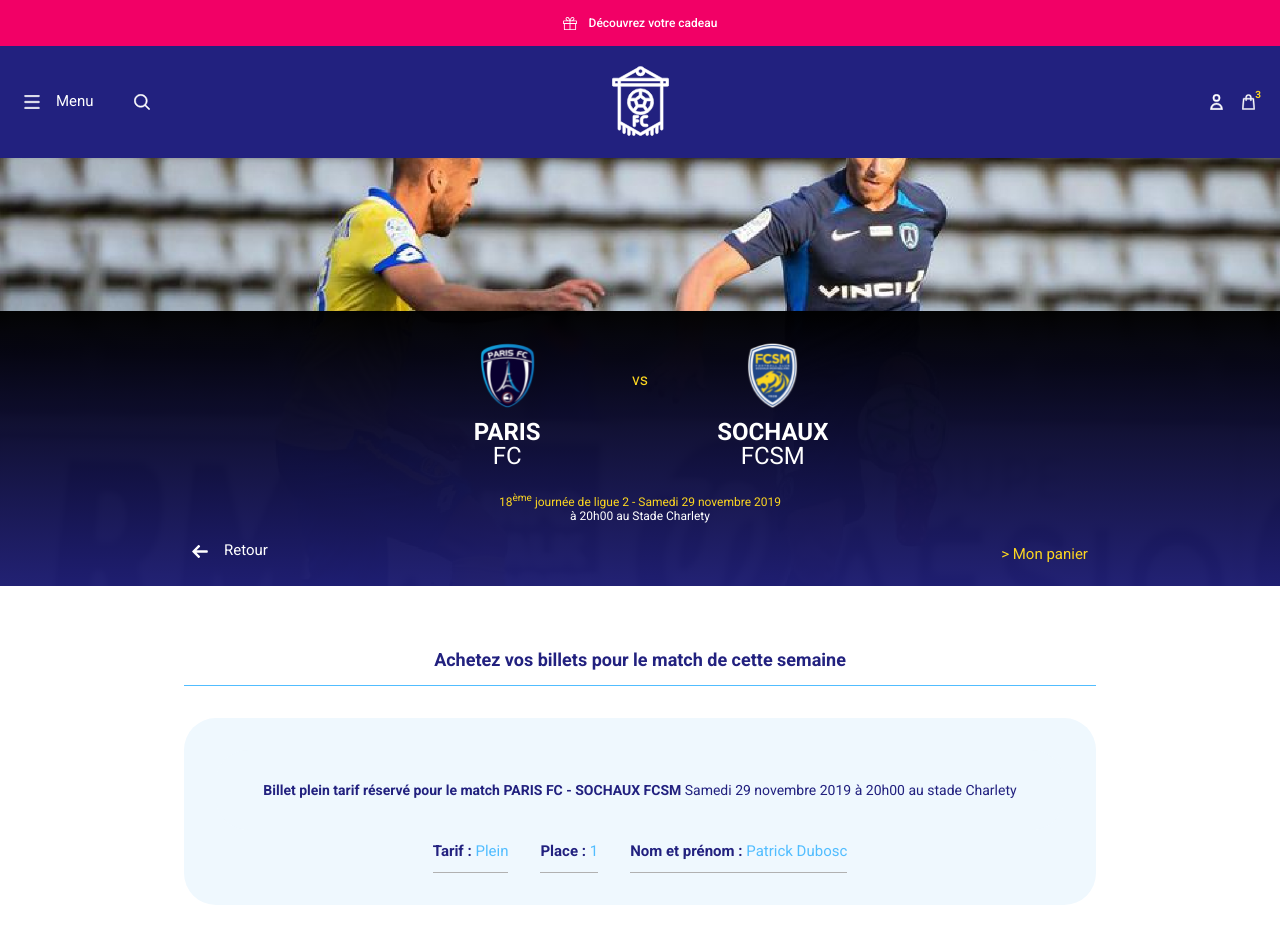
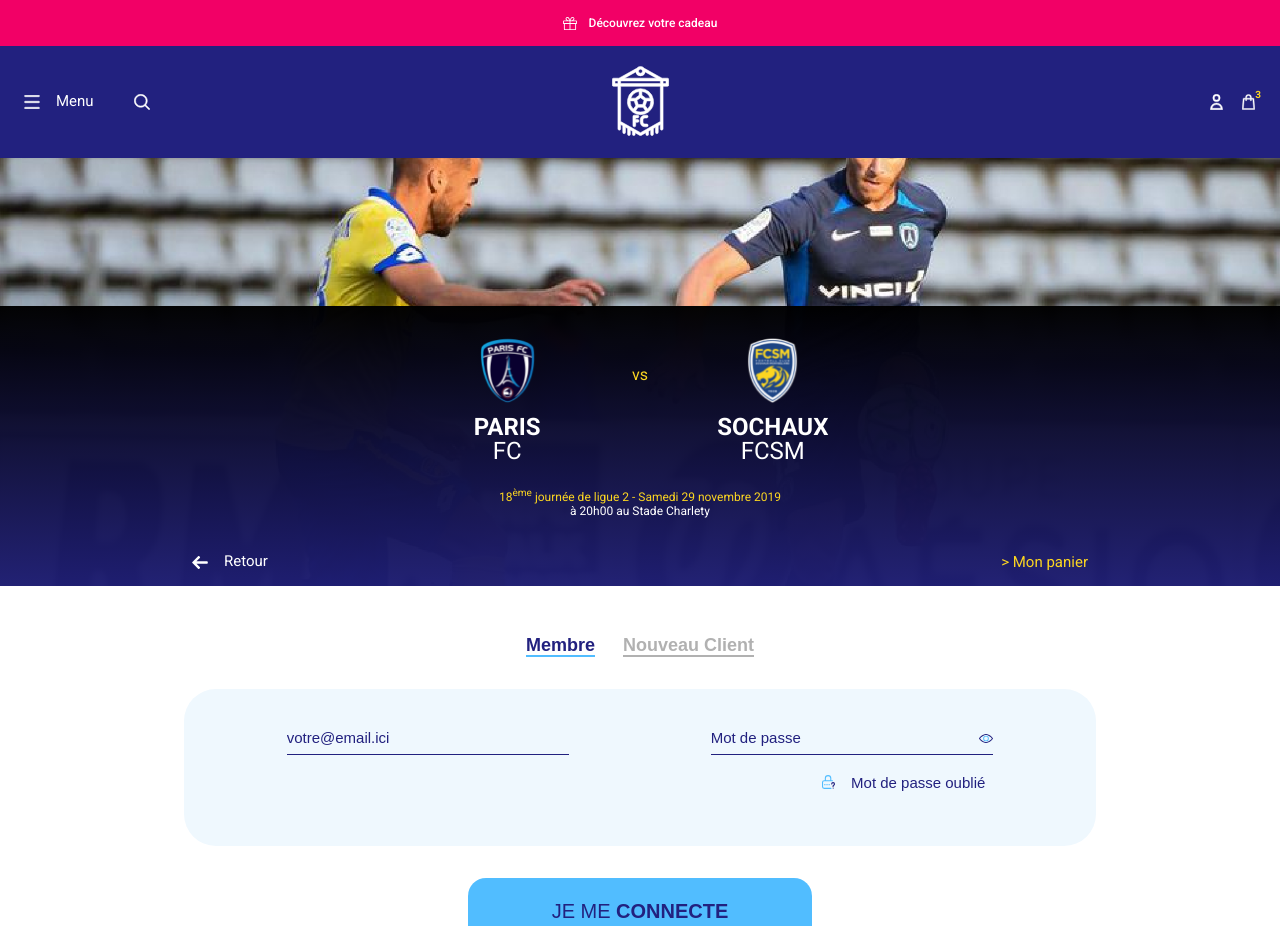
Before and after one commit to HiD3f/Ticketchainer, an Angular app: page / in a window 1280 px wide. Shown: the top 926 px of the page. Built offline with nearby package versions, Linux system fonts and the light colour scheme.

Commit message:
login completed

```diff
--- a/src/app/app.component.html
+++ b/src/app/app.component.html
@@ -281,7 +281,8 @@
 
     </div> -->
 
-    <div class="medium-container">
+
+    <!-- <div class="medium-container">
 
       <div class="bloc-title">
         <h2>Achetez vos billets pour le match de cette semaine</h2>
@@ -335,6 +336,64 @@
         <button class="cta-primary">Récapitulatif <b>je finalise</b></button>
       </div>
 
+    </div> -->
+
+    <div class="medium-container">
+
+      <div class="choice-mode-bloc">
+        <button class="choice-btn express-choice active">
+          <span class="choice-btn-label">
+            Membre
+          </span>
+        </button>
+        <button class="choice-btn place-choice">
+          <span class="choice-btn-label">
+            Nouveau Client
+          </span>
+        </button>
+      </div>
+
+      <div class="identification-bloc">
+
+        <form action="">
+          <div class="container">
+            <div class="form-input-group">
+              <div class="input-text">
+                <input class="input" type="mail" placeholder="votre@email.ici">
+              </div>
+            </div>
+
+            <div class="form-input-group">
+              <div class="input-text">
+                <input class="input" type="password" placeholder="Mot de passe">
+                <i class="svgicon icon-view s-icon"></i>
+              </div>
+              <div class="txt-right">
+                <button class="forgot-password-btn btn dark-txt-btn">
+                  <i class="btn-icon svgicon icon-forgot s-icon"></i>
+                  <div class="btn-label">Mot de passe oublié</div>
+                </button>
+              </div>
+            </div>
+
+          </div>
+
+
+
+        </form>
+
+
+
+      </div>
+
+      <div class="relative-container txt-center only-desktop">
+        <button class="cta-primary">Je me <b>connecte</b></button>
+      </div>
+
+      <div class="absolute-container only-mobile">
+        <button class="cta-primary">Je me <b>connecte</b></button>
+      </div>
+
     </div>
 
   </div>
--- a/src/app/app.component.scss
+++ b/src/app/app.component.scss
@@ -110,6 +110,12 @@ $gold : #FCD621;
     &.icon-expand{
         background-image: url('/assets/icons/expand.svg');
     }
+    &.icon-view{
+        background-image: url('/assets/icons/view.svg');
+    }
+    &.icon-forgot{
+        background-image: url('/assets/icons/forgot.svg');
+    }
 
     &.icon-football{
         background-image: url('/assets/icons/football.svg');
@@ -122,6 +128,11 @@ $gold : #FCD621;
     cursor: pointer;
     padding: 8px;
     position: relative;
+    color: white;
+
+    &.dark-txt-btn{
+        color: $darkblue;
+    }
 
     .btn-icon{
         float: left;
@@ -130,7 +141,7 @@ $gold : #FCD621;
         margin-left: 16px;
         font-size: 15px;
         line-height: 15px;
-        color: white;
+
     }
     .btn-minilabel{
         position: absolute;
@@ -241,6 +252,10 @@ $gold : #FCD621;
     text-align: center;
 }
 
+.txt-right{
+    text-align: right;
+}
+
 .nowrap{
     white-space: nowrap;
 }
@@ -311,6 +326,7 @@ $gold : #FCD621;
     }
 
     .input-text{
+        position: relative;
 
         .input {
             background: none;
@@ -328,6 +344,12 @@ $gold : #FCD621;
             &::placeholder{
                 color: $darkblue;
             }
+        }
+
+        .svgicon {
+            position: absolute;
+            bottom: 10px;
+            right: 0;
         }
 
     }
@@ -412,6 +434,7 @@ $gold : #FCD621;
     display: flex;
     flex-direction: column;
     justify-content: flex-end;
+    position: relative;
 
     @include min-md(){
         background-position: center;
@@ -421,7 +444,8 @@ $gold : #FCD621;
         background: linear-gradient(rgba(0,0,0,0.98), rgba(34,33,127,0.98));
         border-top-left-radius: 32px;
         border-top-right-radius: 32px;
-        padding: 32px 16px 48px;
+        padding: 32px 16px 88px;
+        position: relative;
 
         @include min-md(){
             border-top-left-radius: 0;
@@ -471,6 +495,26 @@ $gold : #FCD621;
     }
 
     .navbar{
+        position: absolute;
+        width: 100%;
+        left: 0;
+        bottom: 32px;
+        padding: 8px 16px;
+
+        @include max-md(){
+            background: $darkblue;
+            bottom: 0;
+            padding: 8px 16px 40px;
+            border-top-left-radius: 32px;
+            border-top-right-radius: 32px;
+        }
+
+        .medium-container{
+            display: flex;
+            flex-direction: row;
+            justify-content: space-between;
+            align-items: center;
+        }
 
         .navbar-bloc {
             display: inline-flex;
@@ -739,6 +783,35 @@ $gold : #FCD621;
             }
         }
     }
+
+    .identification-bloc{
+        @include min-md(){
+            background-color: $lighterblue;
+            padding: 32px;
+            border-radius: 32px;
+            margin-bottom: 32px;
+
+            form{
+                width: 100%;
+
+                .container{
+                    display: flex;
+                    flex-direction: row;
+                    justify-content: space-around;
+
+                    .form-input-group{
+                        width: calc(100% / 3);
+                    }
+                }
+            }
+
+
+        }
+
+        .forgot-password-btn{
+            margin-top: 12px;
+        }
+    }
 }
 
 
```
Also changed, not shown: src/assets/icons/forgot.svg (added), src/assets/icons/view.svg (added).
